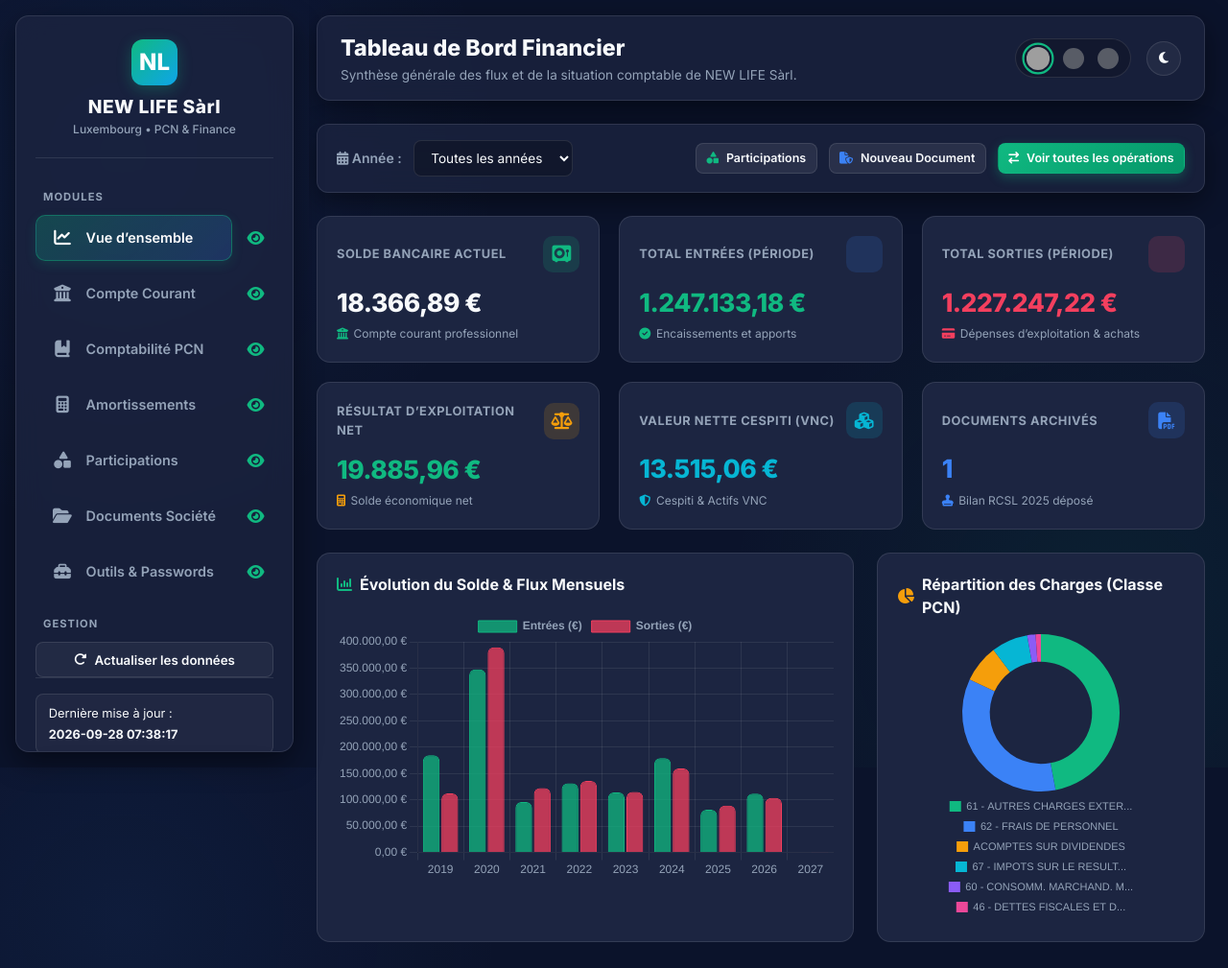
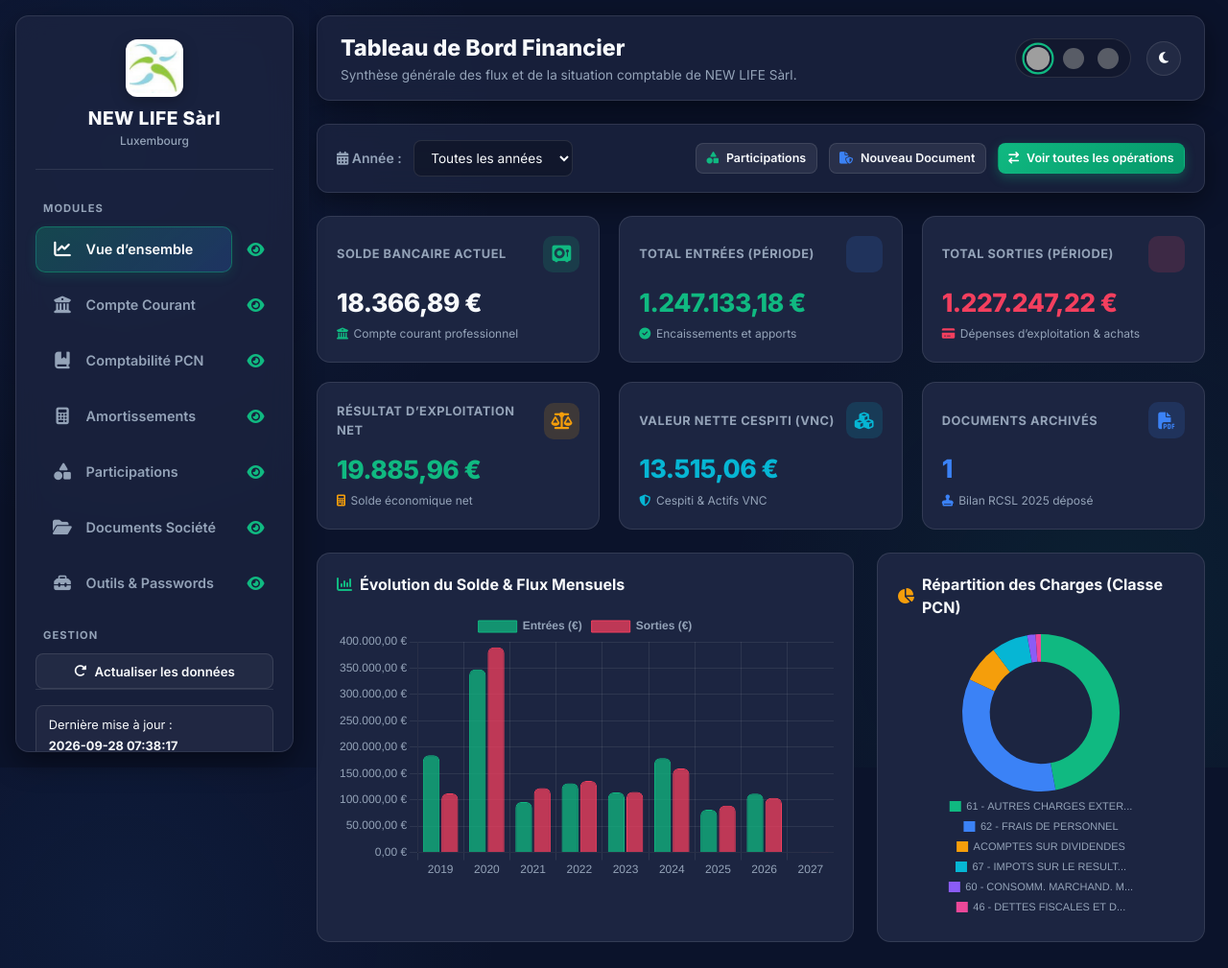
Before and after one commit to Edoardo1953/NEW_LIFE_WEB, a plain HTML site: page index.html in a window 1280 px wide. Shown: the top 1009 px of the page at 96% size. Drawn offline with nearby package versions, Linux system fonts and the light colour scheme; sample sign-in values are in the browser's storage; grey boxes are pictures that could not be loaded; some icons are missing.

Commit message:
Update company logo to Logo NewLife figura and clean subtitle in all pages

```diff
--- a/index.html
+++ b/index.html
@@ -20,9 +20,9 @@
         <!-- Sidebar Navigation -->
         <aside class="sidebar glass-panel">
             <div class="logo-container">
-                <div class="logo-badge">NL</div>
+                <img src="uploads/Loghi/Logo NewLife figura.jpg" alt="NEW LIFE" class="logo-img">
                 <div class="logo-title">NEW LIFE Sàrl</div>
-                <div class="logo-subtitle">Luxembourg • PCN & Finance</div>
+                <div class="logo-subtitle">Luxembourg</div>
             </div>
 
             <nav class="nav-menu">
--- a/style.css
+++ b/style.css
@@ -111,6 +111,19 @@ body {
     font-weight: 800;
     margin-bottom: 0.5rem;
     box-shadow: 0 4px 15px rgba(16, 185, 129, 0.3);
+}
+
+.logo-img {
+    max-width: 60px;
+    max-height: 60px;
+    height: auto;
+    border-radius: 12px;
+    margin-bottom: 0.5rem;
+    object-fit: contain;
+    box-shadow: 0 4px 15px rgba(0, 0, 0, 0.25);
+    background: #ffffff;
+    padding: 3px;
+    border: 1px solid var(--border-color);
 }
 
 .logo-title {
```
Also changed, not shown: ammortamenti.html (+2 -2 lines), banca.html (+2 -2 lines), contabilita.html (+2 -2 lines), documenti.html (+2 -2 lines), login.html (+1 -1 lines), partecipazioni.html (+2 -2 lines), strumenti.html (+2 -2 lines).
